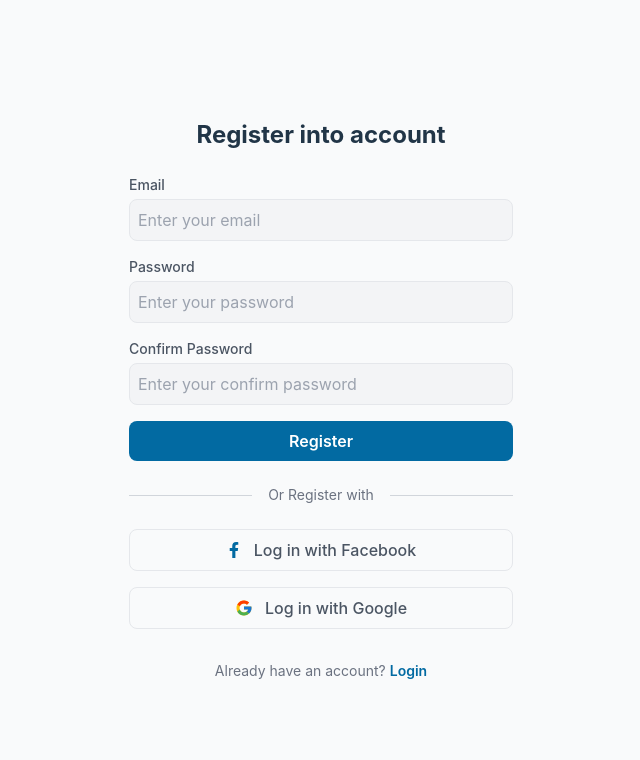
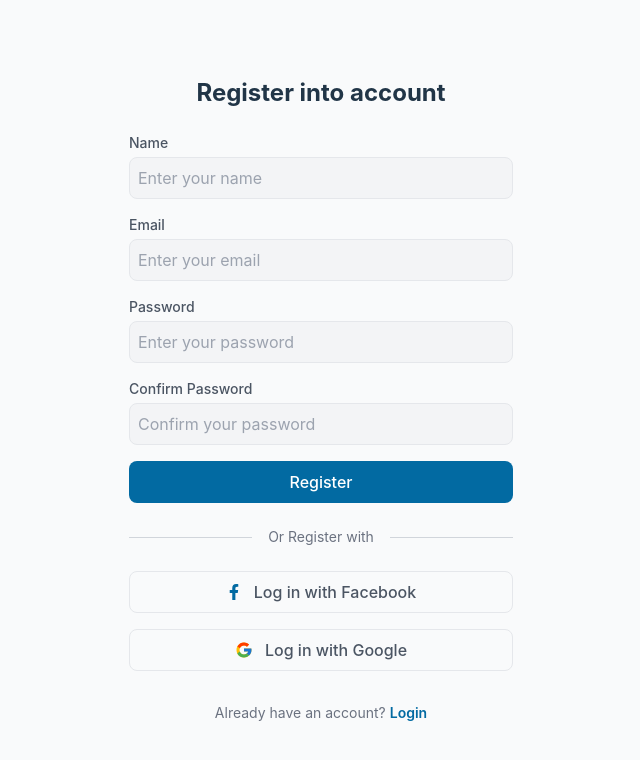
Before and after one commit to vaneath/derk-neak-client, a React (Vite) app: page /register in a window 1280 px wide. Shown: the top 760 px of the page, without its empty margins (319-959 px from the left). Built offline with nearby package versions, Linux system fonts and the light colour scheme; no server answers.

Commit message:
Setup firebase authentication

```diff
--- a/package.json
+++ b/package.json
@@ -10,6 +10,8 @@
     "preview": "vite preview"
   },
   "dependencies": {
+    "firebase": "^11.0.2",
+    "firebase-tools": "^13.27.0",
     "react": "^18.3.1",
     "react-dom": "^18.3.1",
     "react-icons": "^5.3.0",
--- a/src/App.jsx
+++ /dev/null
@@ -1,7 +0,0 @@
-import BottomNav from "./components/BottomNav";
-
-function App() {
-  return <>Vite APP</>;
-}
-
-export default App;
--- /dev/null
+++ b/src/config/firebase.js
@@ -0,0 +1,26 @@
+// Import the functions you need from the SDKs you need
+import { getAnalytics } from "firebase/analytics";
+import { initializeApp } from "firebase/app";
+import { getAuth } from "firebase/auth"; // Import Firebase Authentication
+
+// TODO: Add SDKs for Firebase products that you want to use
+// https://firebase.google.com/docs/web/setup#available-libraries
+
+// Your web app's Firebase configuration
+// For Firebase JS SDK v7.20.0 and later, measurementId is optional
+const firebaseConfig = {
+  apiKey: import.meta.env.VITE_FIREBASE_API_KEY,
+  authDomain: import.meta.env.VITE_FIREBASE_AUTH_DOMAIN,
+  projectId: import.meta.env.VITE_FIREBASE_PROJECT_ID,
+  storageBucket: import.meta.env.VITE_FIREBASE_STORAGE_BUCKET,
+  messagingSenderId: import.meta.env.VITE_FIREBASE_MESSAGING_SENDER_ID,
+  appId: import.meta.env.VITE_FIREBASE_APP_ID,
+  measurementId: import.meta.env.VITE_FIREBASE_MEASUREMENT_ID,
+};
+
+// Initialize Firebase
+const app = initializeApp(firebaseConfig);
+const analytics = getAnalytics(app);
+const auth = getAuth(app); // Initialize Firebase Authentication
+
+export { analytics, app, auth }; // Export the initialized services
--- a/src/main.jsx
+++ b/src/main.jsx
@@ -24,10 +24,10 @@ import AccountPage from "./pages/AccountPage.jsx";
 
 const router = createBrowserRouter(
   createRoutesFromElements([
+    <Route path='/account' element={<AccountPage />} />,
     <Route element={<Default />}>
       <Route index element={<Home />} />
       <Route path='/blogs' element={<BlogPage />} />
-      <Route path='/account' element={<AccountPage />} />
     </Route>,
     <Route path='/search'>
       <Route index element={<Search />} />,
--- a/src/pages/AccountPage.jsx
+++ b/src/pages/AccountPage.jsx
@@ -6,6 +6,7 @@ import { FaBookOpen } from "react-icons/fa";
 import { FaStar } from "react-icons/fa";
 import { MdContactSupport } from "react-icons/md";
 import { CgLogOut } from "react-icons/cg";
+import BottomNav from "../components/core/BottomNav";
 
 const AccountPage = () => {
   return (
@@ -27,6 +28,7 @@ const AccountPage = () => {
           label='Logout'
         />
       </div>
+      <BottomNav />
     </div>
   );
 };
--- a/src/pages/Login.jsx
+++ b/src/pages/Login.jsx
@@ -1,15 +1,31 @@
-import React from "react";
+import React, { useState } from "react";
 import { FaFacebookF } from "react-icons/fa";
 import { FcGoogle } from "react-icons/fc";
+import { signInWithEmailAndPassword } from "firebase/auth";
+import { auth } from "../config/firebase"; // Import the auth object
 
 const Login = () => {
+  const [email, setEmail] = useState("");
+  const [password, setPassword] = useState("");
+
+  const handleLogin = async (e) => {
+    e.preventDefault();
+    try {
+      await signInWithEmailAndPassword(auth, email, password);
+      alert("User logged in successfully");
+    } catch (error) {
+      console.log(error);
+      alert("Error logging in: " + error.message);
+    }
+  };
+
   return (
     <div className='min-h-screen flex flex-col justify-center items-center bg-gray-50 px-4'>
       {/* Header */}
       <h1 className='text-2xl font-bold mb-6'>Login into account</h1>
 
       {/* Form */}
-      <form className='w-full max-w-sm space-y-4'>
+      <form className='w-full max-w-sm space-y-4' onSubmit={handleLogin}>
         <div>
           <label
             htmlFor='email'
@@ -22,6 +38,7 @@ const Login = () => {
             id='email'
             className='w-full mt-1 p-2 border rounded-lg bg-gray-100 focus:outline-none focus:ring-2 focus:ring-primary'
             placeholder='Enter your email'
+            onChange={(e) => setEmail(e.target.value)}
           />
         </div>
         <div>
@@ -36,16 +53,15 @@ const Login = () => {
             id='password'
             className='w-full mt-1 p-2 border rounded-lg bg-gray-100 focus:outline-none focus:ring-2 focus:ring-primary'
             placeholder='Enter your password'
+            onChange={(e) => setPassword(e.target.value)}
           />
         </div>
-        <div className='flex justify-between items-center bg-primary rounded-lg'>
-          <div
-            type='submit'
-            className='w-full bg-primay text-white py-2 rounded-lg font-semibold hover:opacity-90 transition text-center'
-          >
-            Login
-          </div>
-        </div>
+        <button
+          type='submit'
+          className='w-full bg-primary text-white py-2 rounded-lg font-semibold hover:opacity-90 transition text-center'
+        >
+          Login
+        </button>
       </form>
 
       {/* Forgot Password */}
--- a/src/pages/Register.jsx
+++ b/src/pages/Register.jsx
@@ -1,15 +1,53 @@
-import React from "react";
+import React, { useState } from "react";
 import { FaFacebookF } from "react-icons/fa";
 import { FcGoogle } from "react-icons/fc";
+import { createUserWithEmailAndPassword } from "firebase/auth";
+import { auth } from "../config/firebase"; // Import the auth object
 
 const Register = () => {
+  const [name, setName] = useState("");
+  const [email, setEmail] = useState("");
+  const [password, setPassword] = useState("");
+  const [confirmPassword, setConfirmPassword] = useState("");
+
+  const handleCreateUser = async (e) => {
+    e.preventDefault();
+    if (password !== confirmPassword) {
+      alert("Passwords do not match");
+      return;
+    }
+    try {
+      await createUserWithEmailAndPassword(auth, email, password);
+      alert("User created successfully");
+    } catch (error) {
+      console.log(error);
+      alert("Error creating user: " + error.message);
+    }
+  };
+
   return (
     <div className='min-h-screen flex flex-col justify-center items-center bg-gray-50 px-4'>
       {/* Header */}
-      <h1 className='text-2xl font-bold mb-6'> Register into account</h1>
+      <h1 className='text-2xl font-bold mb-6'>Register into account</h1>
 
       {/* Form */}
-      <form className='w-full max-w-sm space-y-4'>
+      <form className='w-full max-w-sm space-y-4' onSubmit={handleCreateUser}>
+        <div>
+          <label
+            htmlFor='name'
+            className='block text-sm font-medium text-gray-600'
+          >
+            Name
+          </label>
+          <input
+            type='text'
+            id='name'
+            name='name'
+            className='w-full mt-1 p-2 border rounded-lg bg-gray-100 focus:outline-none focus:ring-2 focus:ring-primary'
+            placeholder='Enter your name'
+            onChange={(e) => setName(e.target.value)}
+          />
+        </div>
         <div>
           <label
             htmlFor='email'
@@ -20,8 +58,10 @@ const Register = () => {
           <input
             type='email'
             id='email'
+            name='email'
             className='w-full mt-1 p-2 border rounded-lg bg-gray-100 focus:outline-none focus:ring-2 focus:ring-primary'
             placeholder='Enter your email'
+            onChange={(e) => setEmail(e.target.value)}
           />
         </div>
         <div>
@@ -34,32 +74,34 @@ const Register = () => {
           <input
             type='password'
             id='password'
+            name='password'
             className='w-full mt-1 p-2 border rounded-lg bg-gray-100 focus:outline-none focus:ring-2 focus:ring-primary'
             placeholder='Enter your password'
+            onChange={(e) => setPassword(e.target.value)}
           />
         </div>
         <div>
           <label
-            htmlFor='password'
+            htmlFor='confirmPassword'
             className='block text-sm font-medium text-gray-600'
           >
             Confirm Password
           </label>
           <input
             type='password'
-            id='password'
+            id='confirmPassword'
+            name='confirmPassword'
             className='w-full mt-1 p-2 border rounded-lg bg-gray-100 focus:outline-none focus:ring-2 focus:ring-primary'
-            placeholder='Enter your confirm password'
+            placeholder='Confirm your password'
+            onChange={(e) => setConfirmPassword(e.target.value)}
           />
         </div>
-        <div className='flex justify-between items-center bg-primary rounded-lg'>
-          <div
-            type='submit'
-            className='w-full bg-primay text-white py-2 rounded-lg font-semibold hover:opacity-90 transition text-center'
-          >
-            Register
-          </div>
-        </div>
+        <button
+          type='submit'
+          className='w-full py-2 px-4 bg-primary text-white rounded-lg hover:bg-primary-dark focus:outline-none focus:ring-2 focus:ring-primary'
+        >
+          Register
+        </button>
       </form>
 
       {/* Divider */}
```
Also changed, not shown: 2 other files (tests, documents, lock files or other folders).
